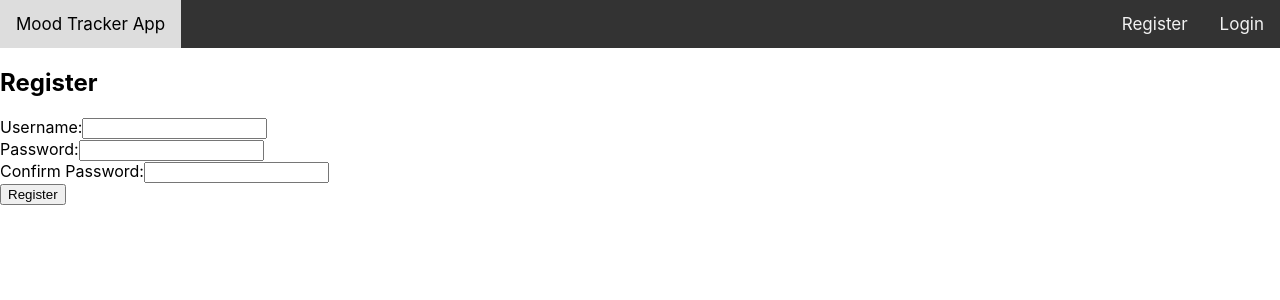
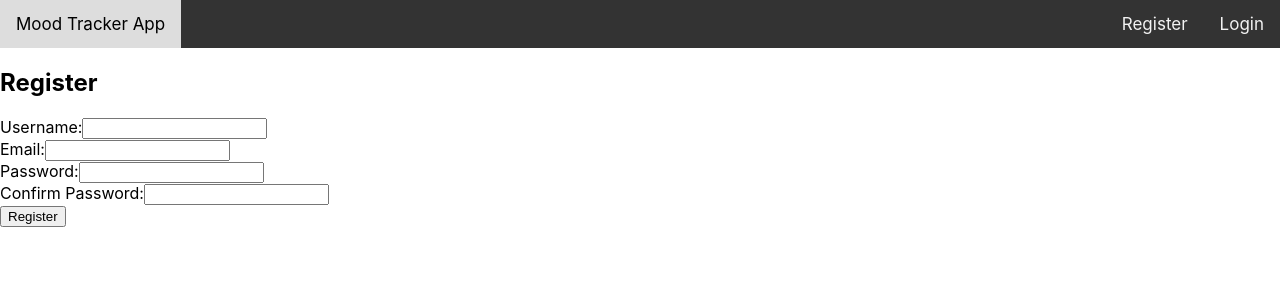
Before and after one commit to lelyu/Mood-Tracker-Frontend, a React (Create React App) app in the folder mood-tracker/: page /register in a window 1280 px wide. Shown: the top 300 px of the page. Built offline with nearby package versions, Linux system fonts and the light colour scheme.

Commit message:
some changes

```diff
--- a/mood-tracker/src/components/Auth/AuthForm.js
+++ b/mood-tracker/src/components/Auth/AuthForm.js
@@ -7,9 +7,20 @@ const AuthForm = ({ onSubmit, isRegister, setFormData, formData, error }) => (
 			<label>Username:</label>
 			<input
 				type='text'
-				value={formData.username}
+				value={formData.name}
 				onChange={(e) =>
-					setFormData({ ...formData, username: e.target.value })
+					setFormData({ ...formData, name: e.target.value })
+				}
+				required
+			/>
+		</div>
+		<div>
+			<label>Email:</label>
+			<input
+				type='text'
+				value={formData.email}
+				onChange={(e) =>
+					setFormData({ ...formData, email: e.target.value })
 				}
 				required
 			/>
--- a/mood-tracker/src/components/Auth/Login.js
+++ b/mood-tracker/src/components/Auth/Login.js
@@ -3,7 +3,7 @@ import React, { useState } from 'react'
 import AuthForm from './AuthForm'
 import axios from 'axios'
 
-const API_URL = 'http://localhost:3000/api/v1/auth/'
+const API_URL = 'http://localhost:3000/api/v1/'
 const Login = () => {
 	const [formData, setFormData] = useState({ username: '', password: '' })
 	const [error, setError] = useState('')
--- a/mood-tracker/src/components/Auth/Register.js
+++ b/mood-tracker/src/components/Auth/Register.js
@@ -2,13 +2,14 @@
 import React, { useState } from 'react'
 import AuthForm from './AuthForm'
 import axios from 'axios'
-const API_URL = 'http://localhost:3000/api/v1/auth/'
+const API_URL = 'http://localhost:3000/api/v1/'
 
 const Register = () => {
 	const [formData, setFormData] = useState({
-		username: '',
+		name: '',
 		password: '',
 		confirmPassword: '',
+		email: '',
 	})
 	const [error, setError] = useState('')
 
--- a/mood-tracker/src/components/Dashboard/Dashboard.js
+++ b/mood-tracker/src/components/Dashboard/Dashboard.js
@@ -1,13 +1,30 @@
 import React, { useState } from 'react'
 import MoodForm from '../Mood/MoodForm'
+import axios from 'axios'
 
 const Dashboard = () => {
 	const [showForm, setShowForm] = useState(false)
+	const API_URL = 'http://localhost:3000/api/v1/'
+
+	const testAuthAPICalls = async () => {
+		try {
+			console.log('Testing API calls...')
+			console.log(API_URL)
+			const response = await axios.get(API_URL + 'dashboard')
+			console.log('Test API call:', response.data)
+		} catch (err) {
+			console.error(
+				'Test API call failed:',
+				err.response?.data?.error || 'An error occurred'
+			)
+		}
+	}
 
 	return (
 		<div>
 			<h1>How are you feeling today?</h1>
 			<MoodForm />
+			<button onClick={testAuthAPICalls}>Test Auth API Calls</button>
 		</div>
 	)
 }
```
